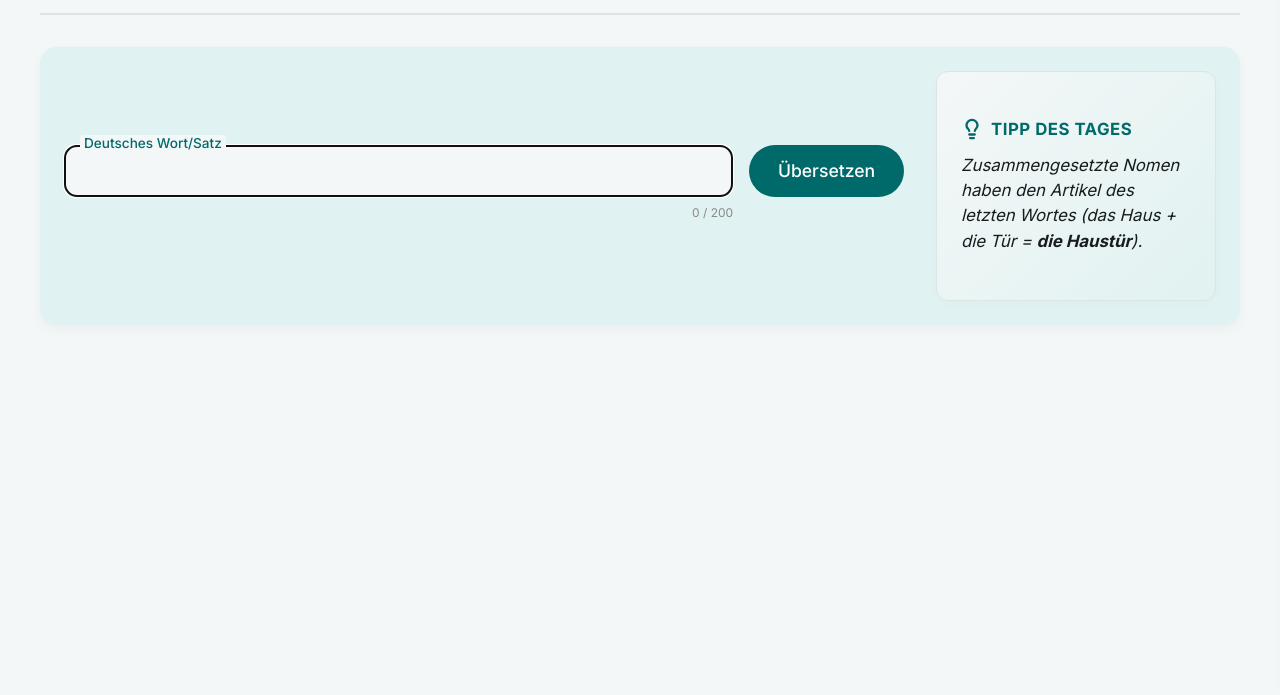
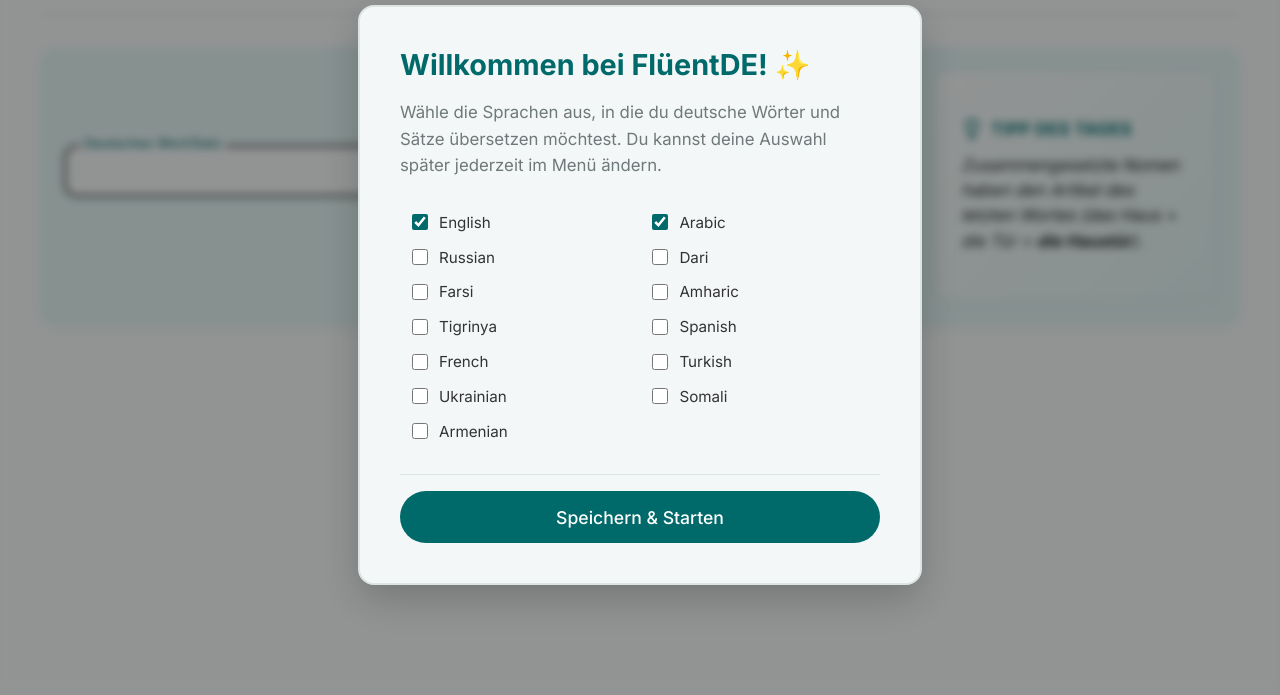
Before and after one commit to omar-bastony/vocab-backend, a website: page index.html in a window 1280 px wide. Shown: the part 105-800 px from the top of the page. Drawn offline with nearby package versions, Linux system fonts and the light colour scheme; files whose address does not match are found by name.

Commit message:
lang popup

```diff
--- a/index.html
+++ b/index.html
@@ -164,6 +164,29 @@
     </div>
   </div>
 
+	  <!-- Onboarding / Welcome Language Selection Modal -->
+	<div id="welcomeLangModal" class="modal-overlay hidden">
+	  <div class="modal-content" style="max-width: 480px;">
+		<h2 class="modal-title" style="display: flex; align-items: center; gap: 8px;">
+		  Willkommen bei FlüentDE! ✨
+		</h2>
+		<p class="modal-body" style="color: var(--md-sys-color-outline); margin-bottom: 1.5rem;">
+		  Wähle die Sprachen aus, in die du deutsche Wörter und Sätze übersetzen möchtest. Du kannst deine Auswahl später jederzeit im Menü ändern.
+		</p>
+
+		<!-- Onboarding Checkbox Selection Grid -->
+		<div id="welcomeLangGrid" class="lang-checkbox-grid" style="margin: 1.5rem 0; max-height: 250px; overflow-y: auto; padding-right: 4px;">
+		  <!-- Dynamically populated via JS -->
+		</div>
+
+		<div class="modal-actions" style="margin-top: 1.5rem; padding-top: 1rem;">
+		  <button id="saveWelcomeLangsBtn" class="m3-button" style="width: 100%;">
+			Speichern & Starten
+		  </button>
+		</div>
+	  </div>
+	</div>
+
   <script src="data.js"></script>
   <script src="script.js?v=1.1"></script>
 </body>
--- a/script.js
+++ b/script.js
@@ -93,45 +93,99 @@ document.addEventListener("DOMContentLoaded", () => {
     );
   }
 
-  // --- Language Checkboxes Setup (With LocalStorage) ---
+// --- Centralized Language Setup (Onboarding Welcome Pop-up Integrated) ---
   const defaultLanguages = [
     { name: "English", checked: true },
     { name: "Arabic", checked: true },
-    { name: "Russian", checked: true },
-    { name: "Dari", checked: true },
-    { name: "Farsi", checked: true },
-    { name: "Amharic", checked: true },
-    { name: "Tigrinya", checked: true },
+    { name: "Russian", checked: false },
+    { name: "Dari", checked: false },
+    { name: "Farsi", checked: false },
+    { name: "Amharic", checked: false },
+    { name: "Tigrinya", checked: false },
     { name: "Spanish", checked: false },
     { name: "French", checked: false },
     { name: "Turkish", checked: false },
-    { name: "Ukrainian", checked: true },
+    { name: "Ukrainian", checked: false },
     { name: "Somali", checked: false },
     { name: "Armenian", checked: false },
   ];
 
-  // Load saved languages from local storage (if any)
+  const welcomeLangModal = document.getElementById("welcomeLangModal");
+  const welcomeLangGrid = document.getElementById("welcomeLangGrid");
+  const saveWelcomeLangsBtn = document.getElementById("saveWelcomeLangsBtn");
+
+  // A clean indicator to detect if a visitor has ever configured their profile
   const savedLangs = JSON.parse(localStorage.getItem("savedLanguages"));
+  const isFirstTimeVisitor = !savedLangs;
+
+  /**
+   * Universal rendering utility to build configuration grids
+   */
+  function buildLanguageGrid(targetContainer, activePreferences, isPopUpContext = false) {
+    targetContainer.innerHTML = "";
 
     defaultLanguages.forEach((lang) => {
-    // If we have saved preferences, use them. Otherwise, use the defaults.
-    const isChecked = savedLangs
-      ? savedLangs.includes(lang.name)
-      : lang.checked;
+      const isChecked = activePreferences ? activePreferences.includes(lang.name) : lang.checked;
 
       const label = document.createElement("label");
       label.className = "checkbox-label";
-    label.innerHTML = `<input type="checkbox" value="${lang.name}" ${isChecked ? "checked" : ""}> ${lang.name}`;
 
-    // Add event listener to save choices whenever a box is checked/unchecked
+      const uniqueIdPrefix = isPopUpContext ? "popup-" : "drawer-";
+      label.innerHTML = `
+        <input type="checkbox" id="${uniqueIdPrefix}${lang.name}" value="${lang.name}" ${isChecked ? "checked" : ""}>
+        ${lang.name}
+      `;
+
+      // Live-save event tracking restricted strictly to the persistent navigation drawer
+      if (!isPopUpContext) {
         const checkbox = label.querySelector("input");
         checkbox.addEventListener("change", () => {
           const selected = getSelectedLanguages();
           localStorage.setItem("savedLanguages", JSON.stringify(selected));
         });
+      }
 
-    langCheckboxes.appendChild(label);
+      targetContainer.appendChild(label);
     });
+  }
+
+  // Phase 1: Initialize the primary navigation drawer interface state immediately
+  buildLanguageGrid(langCheckboxes, savedLangs, false);
+
+  // Phase 2: Orchestrate the First-Time Onboarding Experience if applicable
+  if (isFirstTimeVisitor && welcomeLangModal && welcomeLangGrid) {
+    // Generate the checkboxes for the modal using application system defaults
+    buildLanguageGrid(welcomeLangGrid, null, true);
+
+    // Trigger your application's standardized smooth Material modal appearance transitions
+    welcomeLangModal.classList.remove("hidden");
+    setTimeout(() => welcomeLangModal.classList.add("active"), 10);
+
+    // Submission logic processing
+    saveWelcomeLangsBtn.addEventListener("click", () => {
+      const selectedChoices = Array.from(welcomeLangGrid.querySelectorAll("input:checked")).map(
+        (cb) => cb.value
+      );
+
+      // Guardrail protection ensuring the platform contains at least one output column
+      if (selectedChoices.length === 0) {
+        alert("Bitte wähle mindestens eine Sprache aus, um fortzufahren!");
+        return;
+      }
+
+      // Persist configuration choices across future client instances
+      localStorage.setItem("savedLanguages", JSON.stringify(selectedChoices));
+
+      // Re-initialize the background navigation drawer to precisely align configurations
+      buildLanguageGrid(langCheckboxes, selectedChoices, false);
+
+      // Execute a smooth, unified exit sequence matching the design layout guidelines
+      welcomeLangModal.classList.remove("active");
+      setTimeout(() => {
+        welcomeLangModal.classList.add("hidden");
+      }, 300);
+    });
+  }
 
   // --- Dropdowns Logic ---
   function closeAllDropdowns() {
```
Lines whose indentation alone changed are shown as unchanged.
